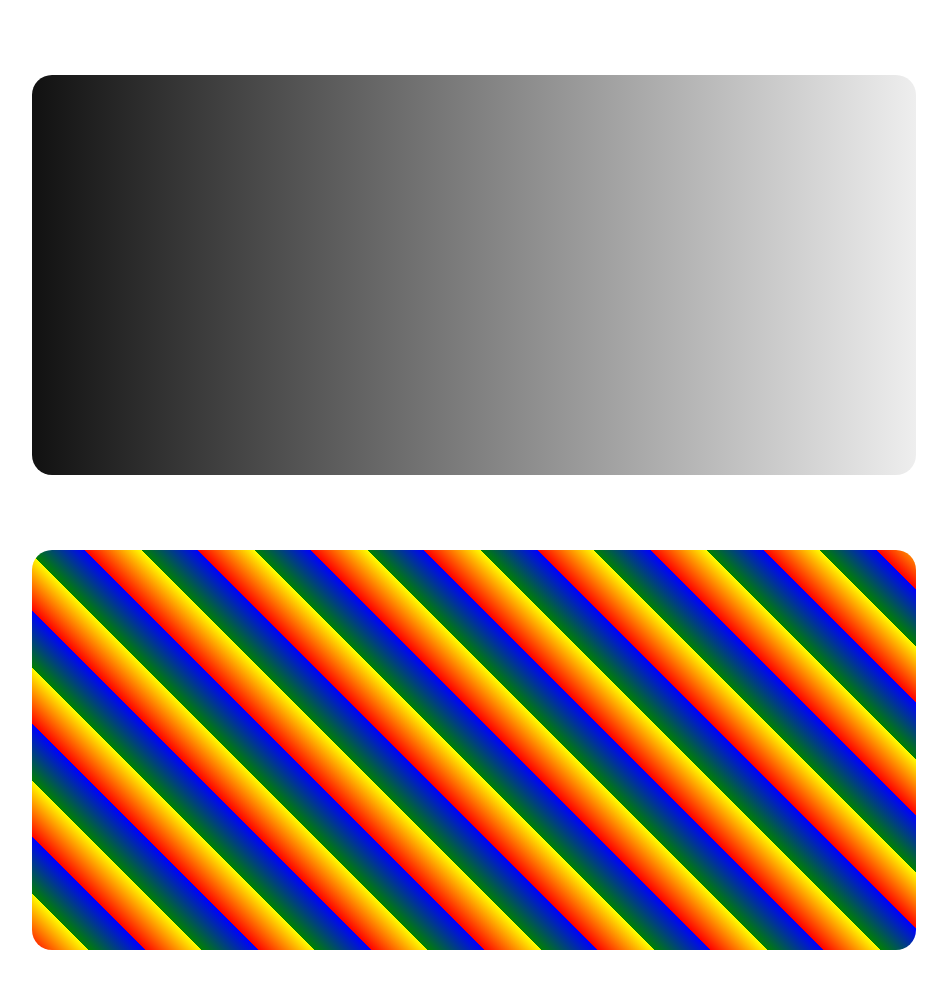
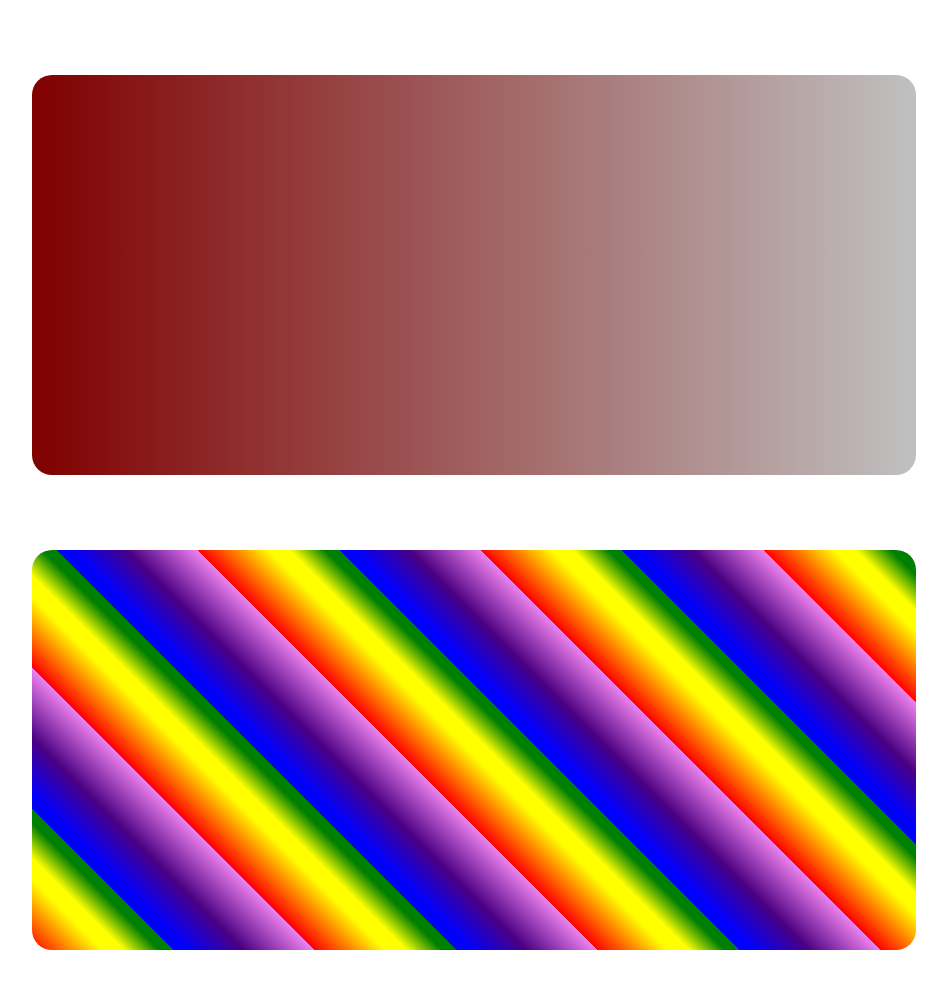
Before and after one commit to ryanroat/gradient, a plain HTML site: page index.html in a window 1280 px wide. Shown: the whole page, without its empty margins (166-1113 px from the left). Drawn offline with Linux system fonts and the light colour scheme.

Commit message:
moves css to styles.css; created rainbow repeating gradient

```diff
--- a/index.html
+++ b/index.html
@@ -4,31 +4,9 @@
   <meta charset="UTF-8">
   <meta name="viewport" content="width=device-width, initial-scale=1.0">
   <meta http-equiv="X-UA-Compatible" content="ie=edge">
+  <link rel="stylesheet" href="./styles.css">
 
   <style>
-
-    .grad{
-      border-radius: 20px;
-      width: 70%;
-      height: 400px;
-      margin: 75px auto;
-      background: linear-gradient(90deg,#111,#EEE);
-    }
-    .rep{
-    border-radius: 20px;
-    width: 70%;
-    height: 400px;
-    margin:  75px auto;
-    background: repeating-linear-gradient(
-      45deg,
-      red 0px,
-      yellow 40px,
-      green 40px,
-      blue 80px
-    );
-  }
-
-
   </style>
 
   <title>Gradient</title>
--- /dev/null
+++ b/styles.css
@@ -0,0 +1,25 @@
+.grad{
+  border-radius: 20px;
+  width: 70%;
+  height: 400px;
+  margin: 75px auto;
+  background: linear-gradient(90deg,maroon,silver);
+}
+.rep{
+border-radius: 20px;
+width: 70%;
+height: 400px;
+margin:  75px auto;
+background: repeating-linear-gradient(
+  45deg,
+  red 0px,
+  yellow 50px,
+  yellow 65px,
+  green 90px,
+  green 100px,
+  blue 100px,
+  blue 110px,
+  indigo 150px,
+  violet 200px
+);
+}
```
